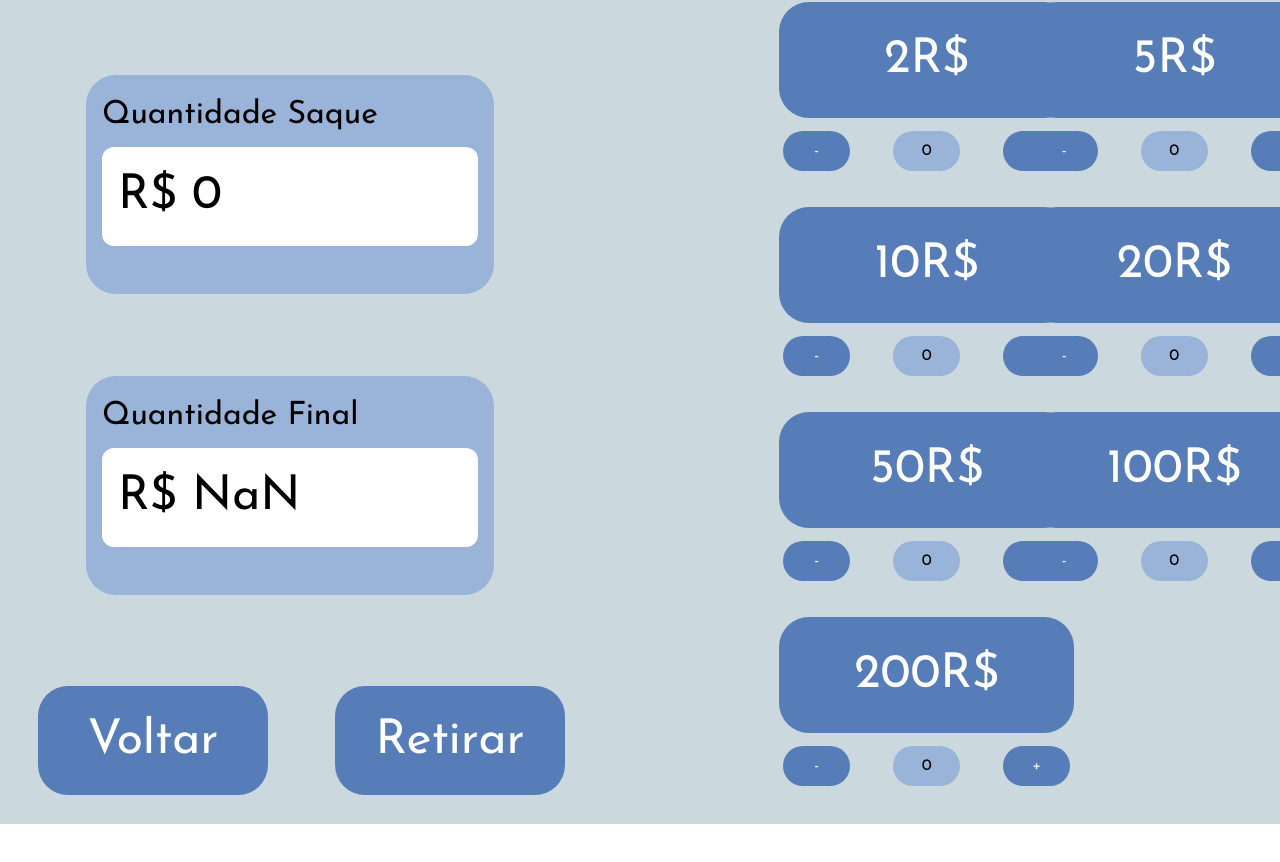
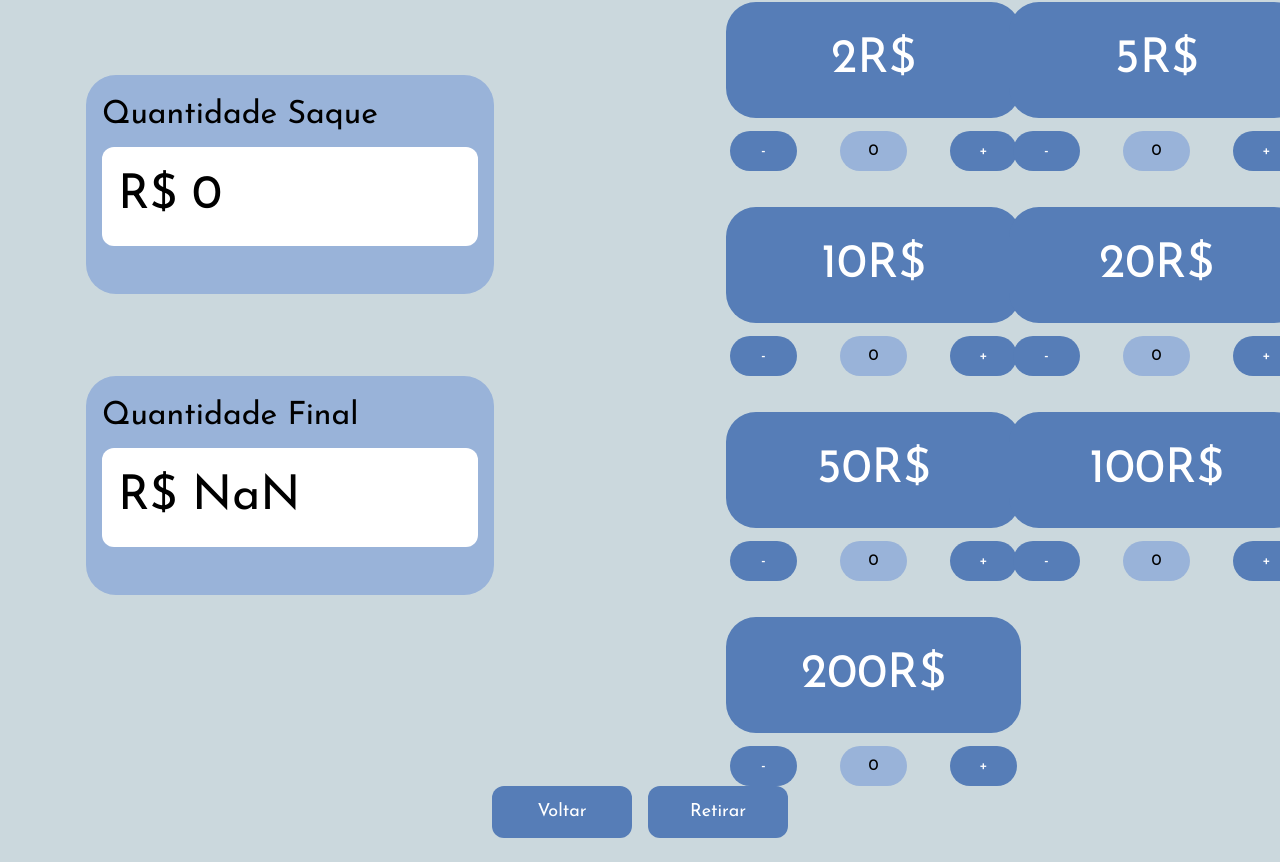
Before and after one commit to Maua-Dev/devbank_pedro_gustavo_erik_front, a React (Vite) app: page /saque in a window 1280 px wide. Shown: the part 202-1064 px from the top of the page. Before the commit the page ends 1026 px from the top, so only its background shows below. Built offline with nearby package versions, Linux system fonts and the light colour scheme.

Commit message:
Ajuste nos botões de navgeação da TelaSaque

```diff
--- a/src/pages/TelaSaque.tsx
+++ b/src/pages/TelaSaque.tsx
@@ -55,7 +55,7 @@ function TelaSaque() {
 		0,
 	);
 	return (
-		<div className="bg-[#CBD8DD] w-full h-full">
+		<div className="bg-[#CBD8DD] w-full min-h-screen flex flex-col">
 			<NavBar tipo="saque" />
 			<div className="flex flex-row">
 				<div className="pt-24.75">
@@ -69,19 +69,7 @@ function TelaSaque() {
 							total={saldo - totalSaque}
 						/>
 					</div>
-					<div className="flex gap-16.75 mt-22.75 ml-9.5 mb-7.25">
-						<BotaoNavegacao
-							className="bg-[#567DB7] text-white text-[48px] w-57.5 h-27.25 rounded-[30px]"
-							nome="Voltar"
-							rota="conta"
-						/>
-						<button
-							onClick={enviarSaque}
-							className="bg-[#567DB7] text-white text-[48px] w-57.5 h-27.25 rounded-[30px] cursor-pointer"
-						>
-							Retirar
-						</button>
-					</div>
+
 				</div>
 				<div className="mt-6.5 ml-64">
 					<div className="grid grid-cols-2 gap-9 just">
@@ -95,6 +83,27 @@ function TelaSaque() {
 					</div>
 				</div>
 			</div>
+
+			{/*Posicionamento dos botões fora da div principal*/}
+			<div className="flex justify-center  mb-6">
+			<div className="flex gap-4">
+				<div className="w-[140px]">
+				<BotaoNavegacao
+					className="w-full bg-[#567DB7] text-white py-3 rounded-xl text-lg"
+					nome="Voltar"
+					rota="conta"
+				/>
+				</div>
+
+				<button
+				onClick={enviarSaque}
+				className="w-[140px] bg-[#567DB7] text-white py-3 rounded-xl text-lg"
+				>
+				Retirar
+				</button>
+
+		</div>
+		</div>
 		</div>
 	);
 }
```
